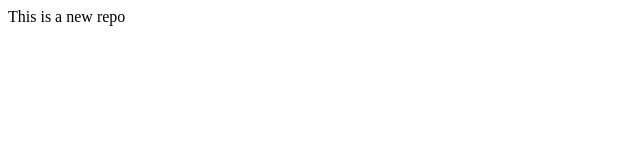
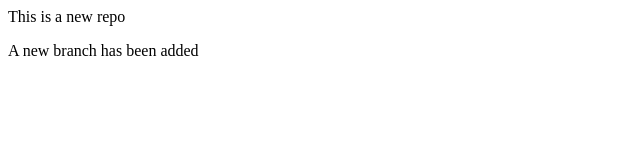
Before and after one commit to harshita8120/NewRepo, a plain HTML site: page Index.html in a window 1280 px wide. Shown: the whole page, without its empty margins (0-640 px from the left). Drawn offline with Linux system fonts and the light colour scheme.

Commit message:
Branch added

```diff
--- a/Index.html
+++ b/Index.html
@@ -1 +1,2 @@
 <p>This is a new repo</p>
+<p>A new branch has been added</p>
```
